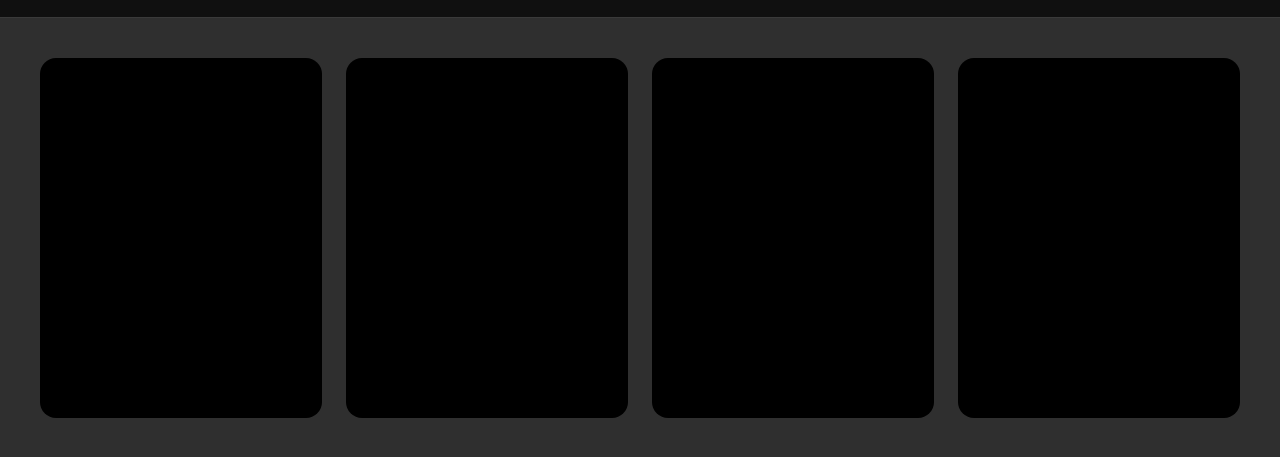
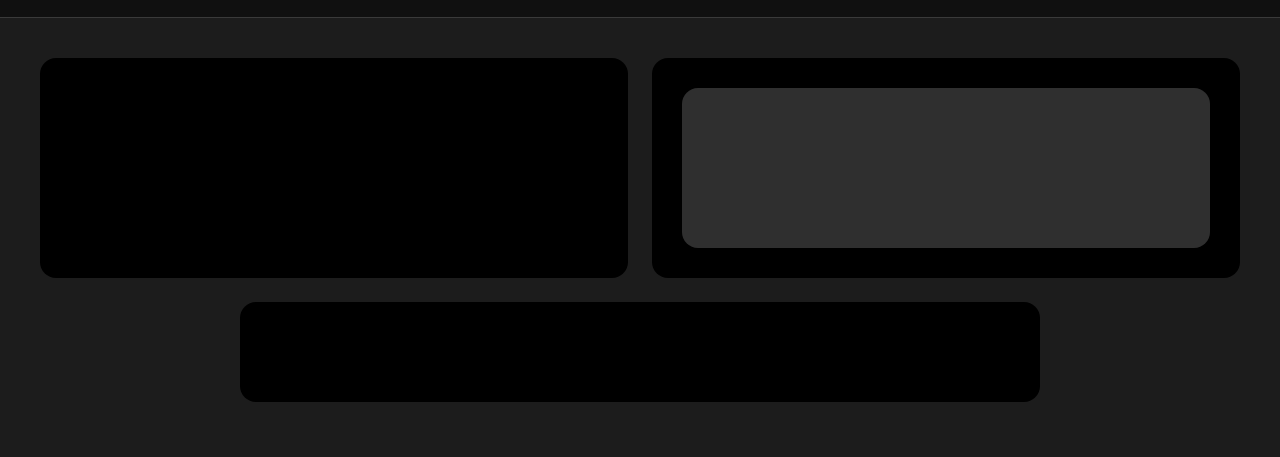
Before and after one commit to drygriff/blog2yes, a plain HTML site: page index.html in a window 1280 px wide. Shown: the part 63-520 px from the top of the page. Drawn offline with Linux system fonts and the light colour scheme.

Commit message:
added contenteditable (plaintext) box and changed colors/structure

```diff
--- a/index.html
+++ b/index.html
@@ -24,10 +24,16 @@
     </header>
     <main class="page">
       <section class="columns">
-        <div class="column"><div class="tile"></div></div>
-        <div class="column"><div class="tile"></div></div>
-        <div class="column"><div class="tile"></div></div>
-        <div class="column"><div class="tile"></div></div>
+        <div class="column">
+          <div class="tile">
+          </div>
+        </div>
+        <div class="column">
+          <div class="tile">
+            <div class="text-input" aria-label="Draft area" contenteditable="plaintext-only"></div>
+          </div>
+        </div>
+        <div class="column output"><div class="tile"></div></div>
       </section>
     </main>
 
--- a/styles.css
+++ b/styles.css
@@ -1,5 +1,5 @@
 :root {
-  --bg: #2f2f2f;
+  --bg: #1c1c1c;
   --tile: #000000;
 }
 
@@ -51,29 +51,55 @@ body {
 }
 
 .columns {
-  display: grid;
-  grid-template-columns: repeat(4, minmax(0, 1fr));
+  display: flex;
+  flex-wrap: wrap;
+  justify-content: center;
   gap: 24px;
 }
 
 .column {
-  display: grid;
+  flex: 1 1;
+}
+
+.column.output {
+  width: 800px;
+  flex: 0 0 800px;
 }
 
 .tile {
   background: var(--tile);
   border-radius: 16px;
-  height: 360px;
+  padding: 30px;
+  display: flex;
+  min-height: 100px;
+  min-width: 300px;
+  height: 100%;
+}
+
+.text-input {
+  width: 100%;
+  height: 100%;
+  min-height: 10em;
+  padding: 16px;
+  border-radius: 16px;
+  border: none;
+  background: #2f2f2f;
+  color: #f2f2f2;
+  font: inherit;
+}
+
+.text-input:focus {
+  outline: 2px solid #3a3a3a;
 }
 
 @media (max-width: 900px) {
-  .columns {
-    grid-template-columns: repeat(2, minmax(0, 1fr));
+  .column {
+    flex-basis: calc(50% - 24px);
   }
 }
 
 @media (max-width: 600px) {
-  .columns {
-    grid-template-columns: 1fr;
+  .column {
+    flex-basis: 100%;
   }
 }
```
